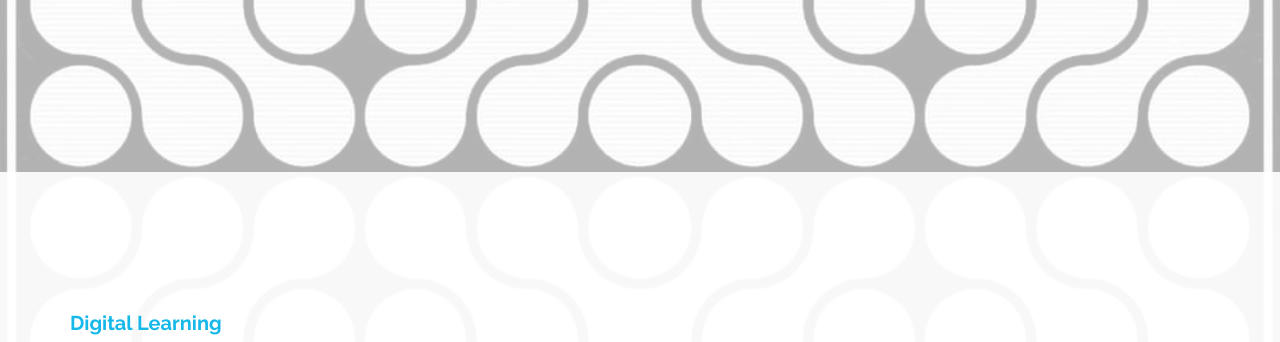
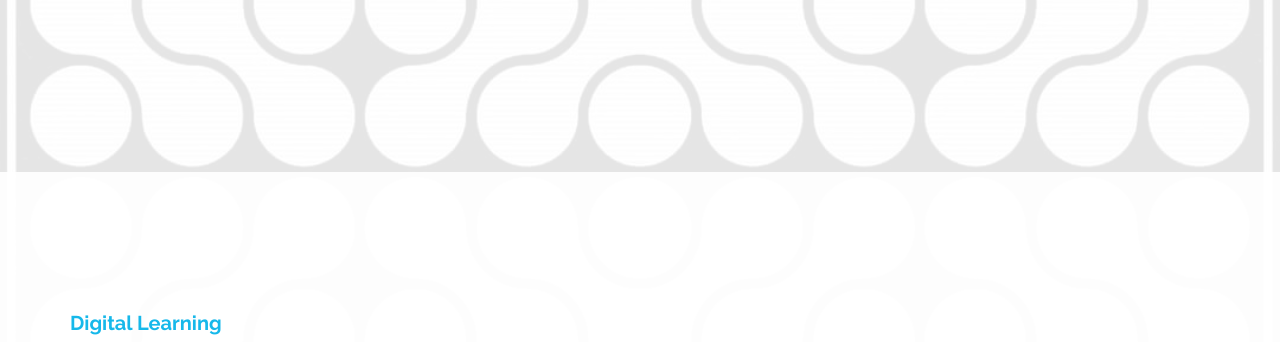
Before and after one commit to monacofederico/monacofederico.github.io, a plain HTML site: page index.html in a window 1280 px wide. Shown: the part 396-738 px from the top of the page. Drawn offline with Linux system fonts and the light colour scheme.

Commit message:
Update index.html

```diff
--- a/index.html
+++ b/index.html
@@ -30,7 +30,7 @@
 </head>
 <body>
 <!-- Begin Hero Bg -->
-<div id="parallax" style="background-image: url(assets/img/back1.jpg);opacity: 0.3;">
+<div id="parallax" style="background-image: url(assets/img/back1.jpg);opacity: 0.1;">
 </div>
 <!-- End Hero Bg
 	================================================== -->
```
